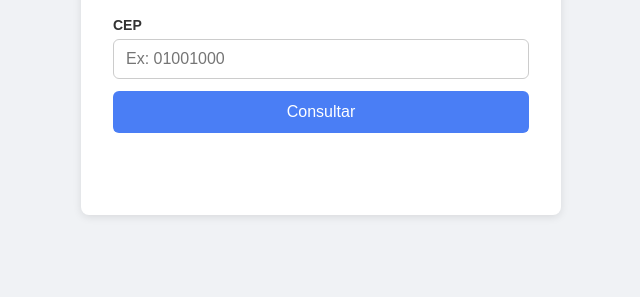
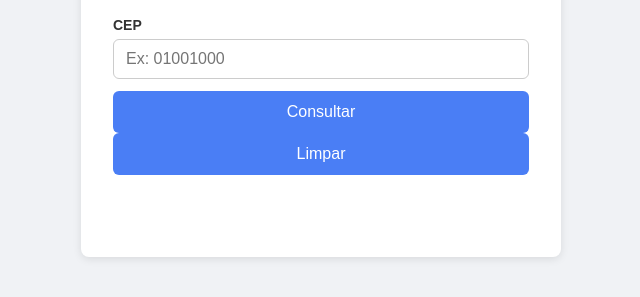
Before and after one commit to CayozZ/desafio-consulta-cep, a plain HTML site: page desafio-consulta-cep/index.html in a window 1280 px wide. Shown: the part 125-422 px from the top of the page, without its empty margins (319-959 px from the left). Drawn offline with Linux system fonts and the light colour scheme.

Commit message:
feat: botão de limpar adicionado

```diff
--- a/desafio-consulta-cep/index.html
+++ b/desafio-consulta-cep/index.html
@@ -15,7 +15,10 @@
     <form id="cep-form">
       <label for="cep">CEP</label>
       <input type="text" id="cep" placeholder="Ex: 01001000" maxlength="8">
-      <button type="submit">Consultar</button>
+      <div class="botoes">
+        <button type="submit">Consultar</button>
+        <button type="button" id="btn-limpar">Limpar</button>
+      </div>
     </form>
 
     <p id="erro" class="mensagem-erro"></p>
```
